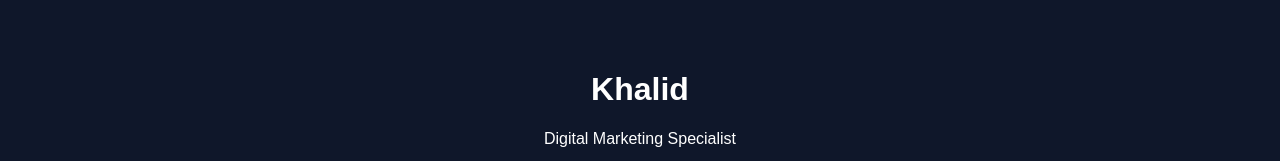
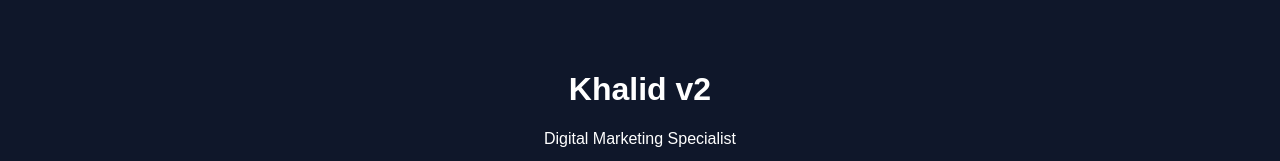
Before and after one commit to khalidsdigitalmarketing-coder/khalidsdigitalmarketing-coder.github.io, a plain HTML site: page index.html in a window 1280 px wide. Shown: the top 161 px of the page. Drawn offline with Linux system fonts and the light colour scheme.

Commit message:
Update index.html

```diff
--- a/index.html
+++ b/index.html
@@ -63,7 +63,7 @@ footer {
 <body>
 
 <header>
-    <h1>Khalid</h1>
+    <h1>Khalid v2</h1>
     <p>Digital Marketing Specialist</p>
 </header>
 
```
